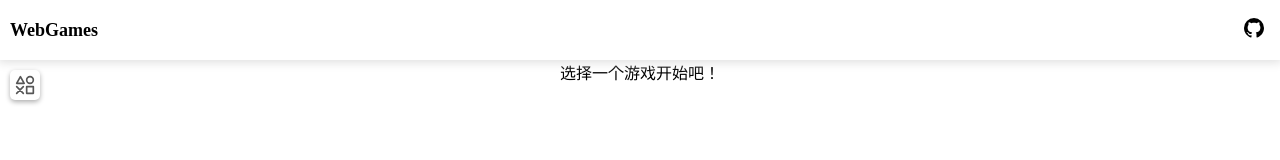
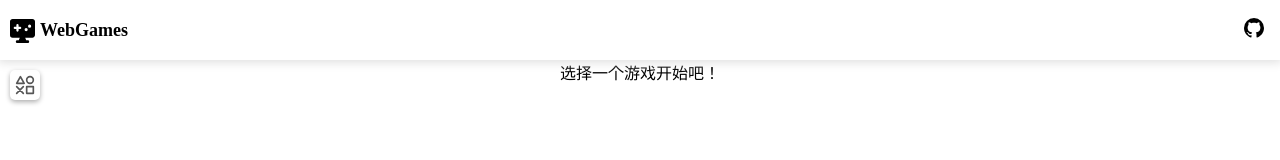
Before and after one commit to zhenghaoyang24/webgames, a Vue app: page / in a window 1280 px wide. Shown: the top 160 px of the page. Built offline with nearby package versions, Linux system fonts and the light colour scheme.

Commit message:
doc:avatar

```diff
--- a/src/components/NavBar.vue
+++ b/src/components/NavBar.vue
@@ -1,4 +1,6 @@
 <script setup lang="ts">
+
+import LogoIcon from "@/components/icon/LogoIcon.vue";
 
 const toGithub = () => {
   window.open(`https://github.com/zhenghaoyang24/webgames`, "_blank");
@@ -8,6 +10,7 @@ const toGithub = () => {
 <template>
   <nav class="navbar">
     <div class="nav-logo">
+        <LogoIcon/>
       WebGames
     </div>
     <div class="nav-ctrl">
@@ -46,9 +49,16 @@ const toGithub = () => {
   }
 
   .nav-logo{
+    display: flex;
+    align-items: center;
     font-weight: 900;
     font-size: large;
-
+    color: black;
+    svg{
+      margin-right: 5px;
+      width: 25px;
+      height: 25px;
+    }
   }
 }
 
--- /dev/null
+++ b/src/components/icon/LogoIcon.vue
@@ -0,0 +1,3 @@
+<template>
+  <svg xmlns="http://www.w3.org/2000/svg" width="14" height="14" viewBox="0 0 14 14"><path fill="currentColor" fill-rule="evenodd" d="M0 1.957C0 1.152.652.5 1.457.5h11.086C13.348.5 14 1.152 14 1.957v7.586c0 .805-.652 1.457-1.457 1.457H8.517l.535 1.495H10a.75.75 0 0 1 0 1.5H4a.75.75 0 0 1 0-1.5h.948L5.483 11H1.457A1.457 1.457 0 0 1 0 9.543zM2.064 5.53c0-.345.28-.625.625-.625h.875V4.03a.625.625 0 0 1 1.25 0v.875h.875a.625.625 0 0 1 0 1.25h-.875v.875a.625.625 0 0 1-1.25 0v-.875h-.875a.625.625 0 0 1-.625-.625m8.042-.975a.875.875 0 1 0 1.75 0a.875.875 0 0 0-1.75 0m-1.941 1.95a.875.875 0 1 0 1.75 0a.875.875 0 0 0-1.75 0" clip-rule="evenodd"/></svg>
+</template>
```
Also changed, not shown: 1 other file (tests, documents, lock files or other folders).
